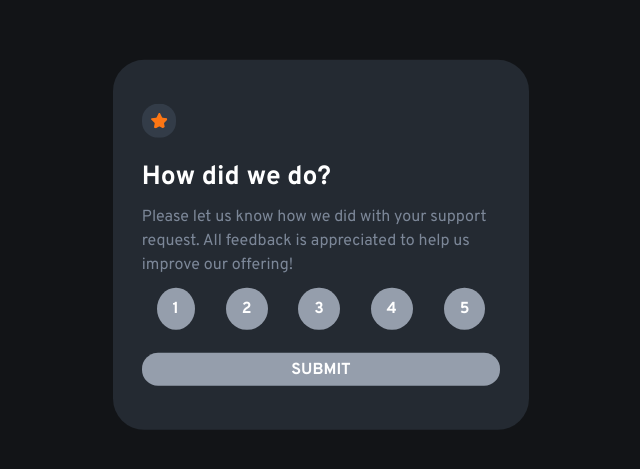
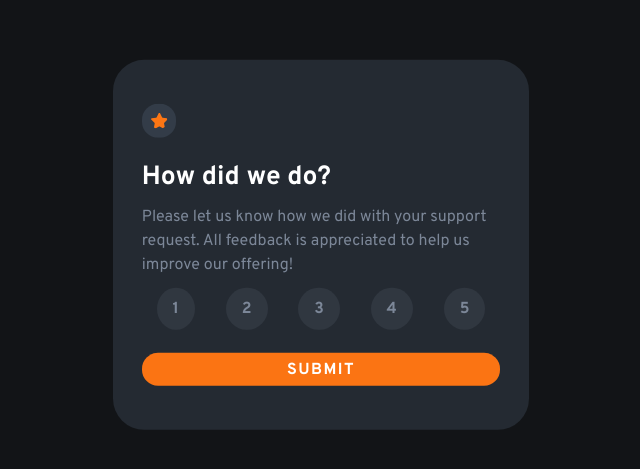
Before and after one commit to devHksingh/Interactive_rating_component.github.io, a plain HTML site: page index.html in a window 1280 px wide. Shown: the part 155-624 px from the top of the page, without its empty margins (319-959 px from the left). Drawn offline with Linux system fonts and the light colour scheme.

Commit message:
updating link (rating number) style to fix the color

```diff
--- a/style.css
+++ b/style.css
@@ -122,8 +122,8 @@ h1 {
   margin: 0;
 }
 
-.rating_number a:hover,
-a:link {
+.rating_number a:hover
+ {
   background-color: var(--clr-Light-Grey);
   color: var(--clr-White);
 }
@@ -141,7 +141,8 @@ a:focus {
   border-radius: 1rem;
   font-weight: 700;
   background-color: var(--clr-Orange);
-
+  letter-spacing: 1.4px;
+  text-transform: uppercase;
   color: var(--clr-White);
   margin-top: 1.4rem;
 }
```
